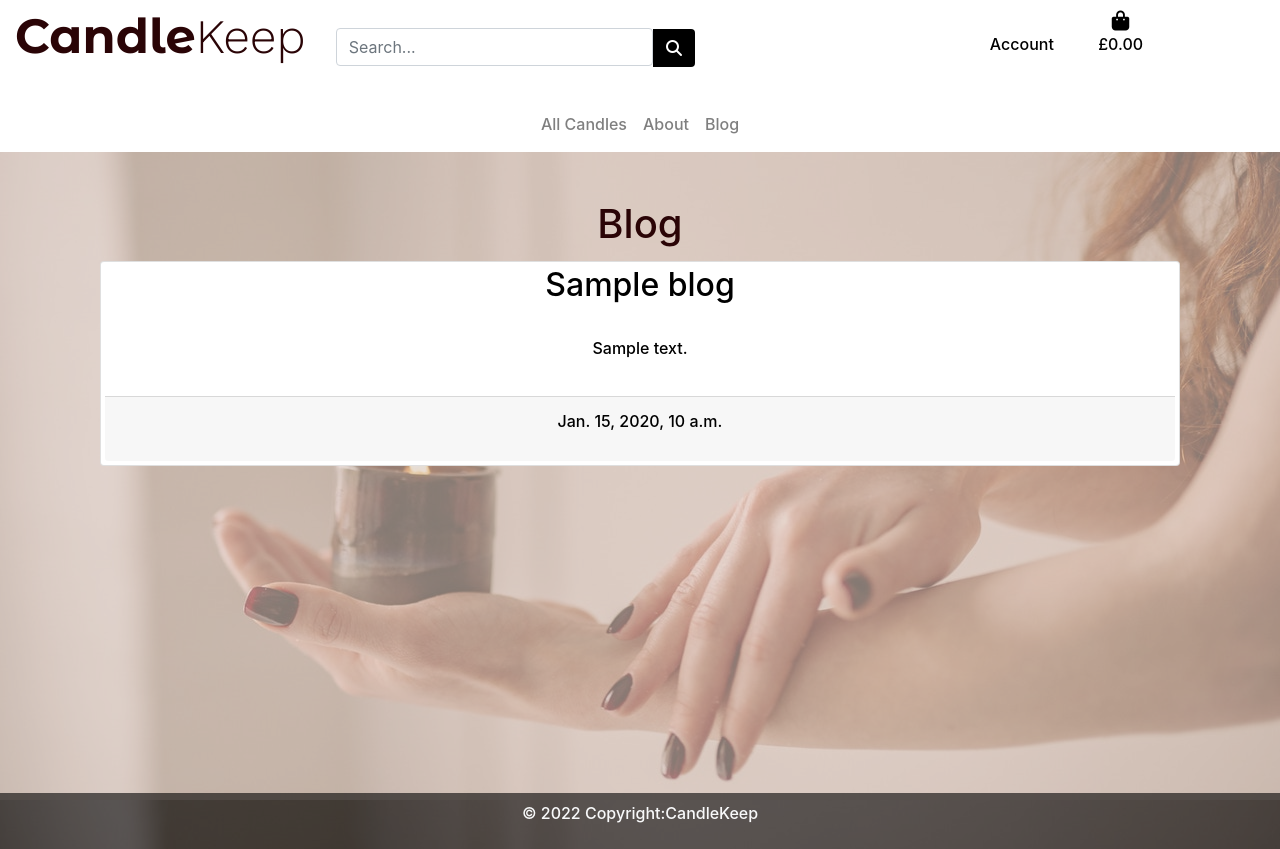
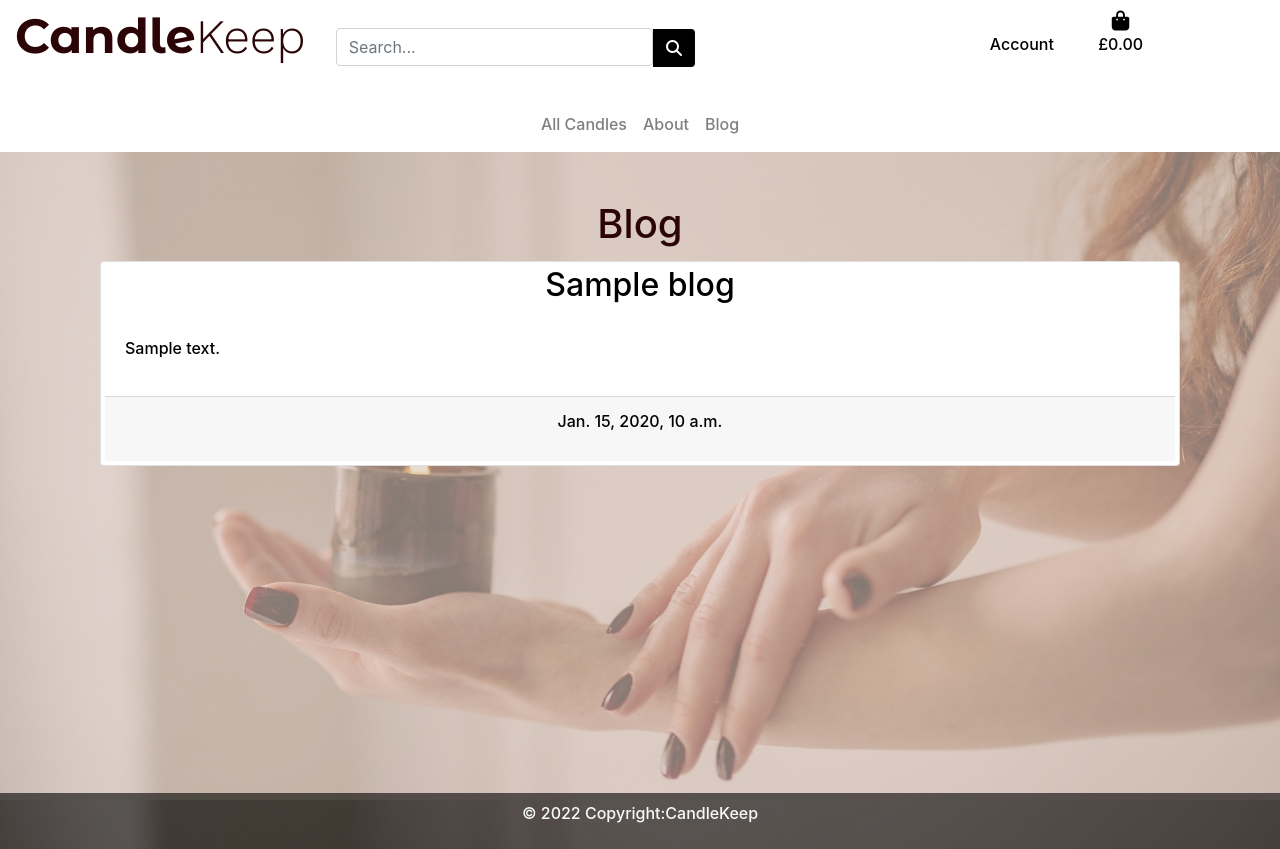
Before and after one commit to CraigThomasson/ecommerce-store, a Django app: template blog/templates/blog/blog.html in a window 1280 px wide. Run offline with Django 3.2, Linux system fonts and the light colour scheme; the template is opened without the code that fills it: most values are stand-ins (such as "Sample title", 1, 10 or a date in 2020); data that the repository does not hold is empty; parts of the project's set-up code (start-up, migrations or seed data) failed here and were passed over; some libraries are stand-ins or nearby versions.

Commit message:
left alinged blog text

```diff
--- a/blog/templates/blog/blog.html
+++ b/blog/templates/blog/blog.html
@@ -30,7 +30,7 @@
                         {% for blog in blog %}
                         <div class="card w-100">
                             <h2 class="card-title">{{ blog.title }}</h2>
-                            <p class="card-body">{{blog.body}}</p>
+                            <p class="card-body text-left">{{blog.body}}</p>
                             <div class="card-footer">
                                 <p> {{ blog.added_on }}</p>
                             {% if request.user|has_group:"site_admin" %}
```
